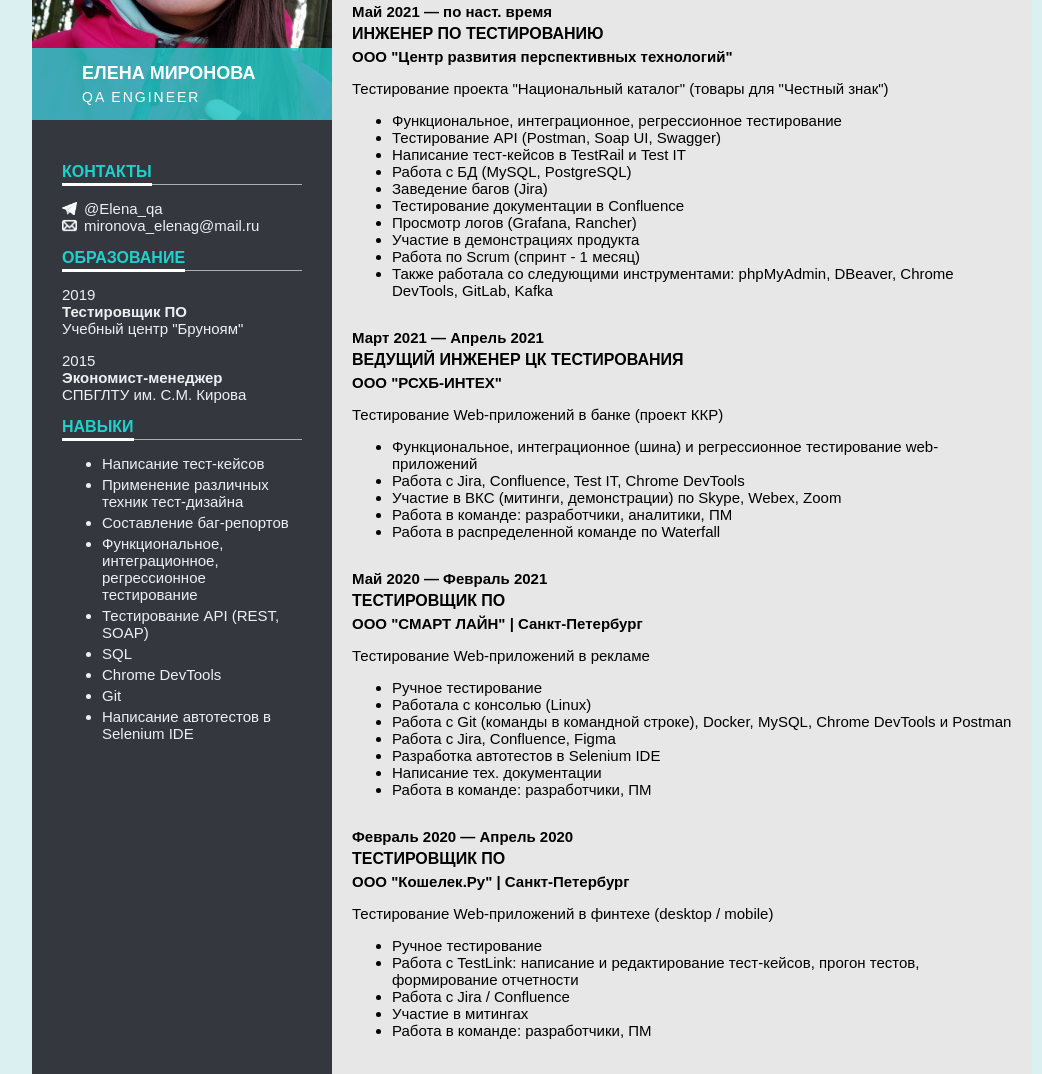
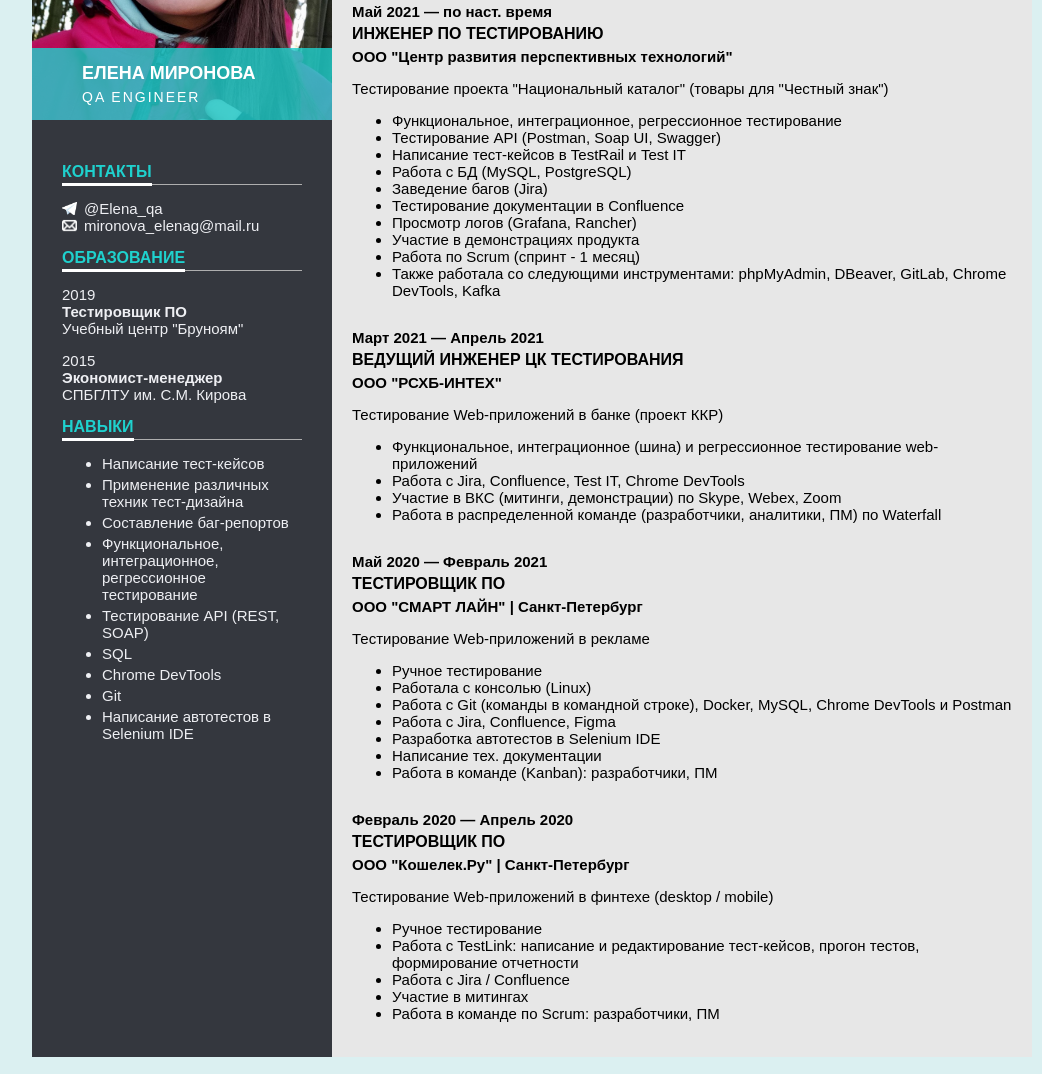
Before and after one commit to Elena-Mironova/Resume, a plain HTML site: page index.html in a window 1280 px wide. Shown: the part 180-1254 px from the top of the page, without its empty margins (108-1150 px from the left). Drawn offline with Linux system fonts and the light colour scheme.

Commit message:
правка

```diff
--- a/index.html
+++ b/index.html
@@ -83,7 +83,7 @@
                                 <li>Просмотр логов (Grafana, Rancher)</li>
                                 <li>Участие в демонстрациях продукта</li>
                                 <li>Работа по Scrum (спринт - 1 месяц)</li>
-                                <li>Также работала со следующими инструментами: phpMyAdmin, DBeaver, Chrome DevTools, GitLab, Kafka</li>
+                                <li>Также работала со следующими инструментами: phpMyAdmin, DBeaver, GitLab, Chrome DevTools, Kafka</li>
                             </ul>
                         </div>
                     </div>
@@ -101,8 +101,7 @@
                                 <li>Функциональное, интеграционное (шина) и регрессионное тестирование web-приложений</li>
                                 <li>Работа с Jira, Confluence, Test IT, Chrome DevTools</li>
                                 <li>Участие в ВКС (митинги, демонстрации) по Skype, Webex, Zoom</li>
-                                <li>Работа в команде: разработчики, аналитики, ПМ</li>
-                                <li>Работа в распределенной команде по Waterfall</li>
+                                <li>Работа в распределенной команде (разработчики, аналитики, ПМ) по Waterfall</li>
                             </ul>
                         </div>
                     </div>
@@ -123,7 +122,7 @@
                                 <li>Работа с Jira, Confluence, Figma</li>
                                 <li>Разработка автотестов в Selenium IDE</li>
                                 <li>Написание тех. документации</li>
-                                <li>Работа в команде: разработчики, ПМ</li>
+                                <li>Работа в команде (Kanban): разработчики, ПМ</li>
                             </ul>
                         </div>
                     </div>
@@ -142,7 +141,7 @@
                                 <li>Работа с TestLink: написание и редактирование тест-кейсов, прогон тестов, формирование отчетности</li>
                                 <li>Работа с Jira / Confluence</li>
                                 <li>Участие в митингах</li>
-                                <li>Работа в команде: разработчики, ПМ</li>
+                                <li>Работа в команде по Scrum: разработчики, ПМ</li>
                             </ul>
                         </div>
                     </div>
```
